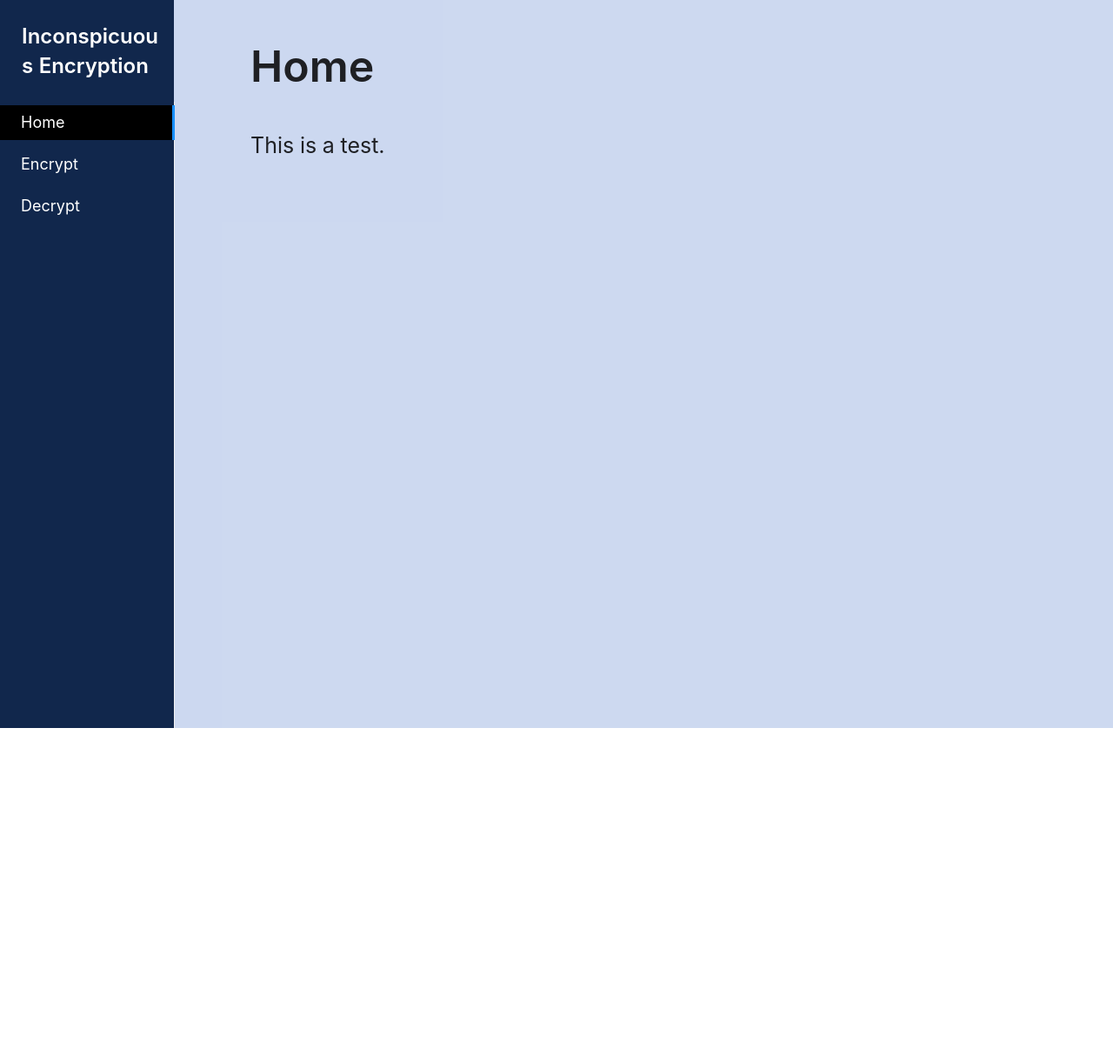
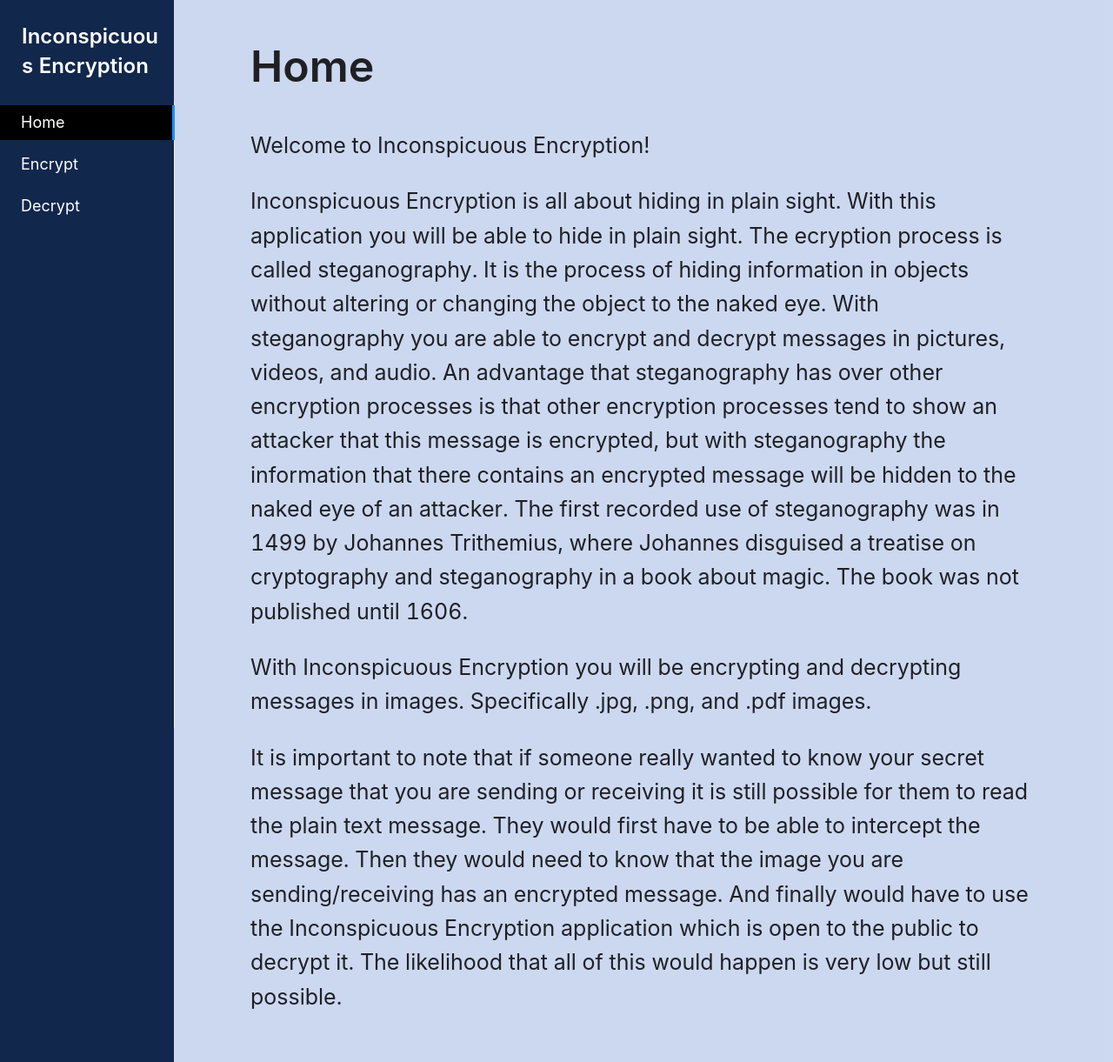
Before and after one commit to WyrickM/inconspicuous-encryption, a React (Create React App) app: page /home in a window 1280 px wide. Shown: the whole page at 87% size. Before the commit the page ends 837 px from the top, so only its background shows below. Built offline with nearby package versions, Linux system fonts and the light colour scheme.

Commit message:
added descriptions

```diff
--- a/src/App.tsx
+++ b/src/App.tsx
@@ -1,4 +1,4 @@
-import React, { FC } from 'react';
+import React from 'react';
 import {Link, Redirect, Route, Switch, useLocation } from "react-router-dom";
 import { Layout, Menu, Typography } from 'antd';
 import * as Navigation from './navigatoin';
@@ -9,7 +9,7 @@ import Decrypt from './Decode';
 
 
 
-const App = () => {
+const App:React.FC = () => {
   const location = useLocation();
   const title = "Inconspicuous Encryption";
 
--- a/src/Decode.tsx
+++ b/src/Decode.tsx
@@ -1,4 +1,4 @@
-import { Button, Card, Form, Input, message, PageHeader, Typography, Upload } from "antd";
+import { Button, Card, message, PageHeader, Typography, Upload } from "antd";
 import * as React from "react";
 import { InboxOutlined } from '@ant-design/icons';
 
@@ -18,7 +18,7 @@ const Decrypt:React.FC = () => {
             }
             if(status === 'done')
             {
-                message.success('${info.file.name} file upload failed.');
+                message.success(`${info.file.name} file upload failed.`);
             }
         },
         onDrop(e: any) {
@@ -42,7 +42,9 @@ const Decrypt:React.FC = () => {
                         paddingBottom:15
                     }}
                 >
-                    Descritpion
+                    This page is where you will decrypt a message that is inside a picture so you can inconspicuosly hide
+                    a secret message. The after uploading an image, if there is an encrypted message that was encrypted with
+                    the Inconspicuous Encryption encryption algorithm the message will appear below.
                 </div>
                 <Card>
                     <Dragger {...props}>
--- a/src/Encode.tsx
+++ b/src/Encode.tsx
@@ -19,7 +19,7 @@ const Encrypt:React.FC = () => {
             }
             if(status === 'done')
             {
-                message.success('${info.file.name} file upload failed.');
+                message.success(`${info.file.name} file upload failed.`);
             }
         },
         onDrop(e: any) {
@@ -43,7 +43,9 @@ const Encrypt:React.FC = () => {
                         paddingBottom:15
                     }}
                 >
-                    Description
+                    This page is where you will encrypt a message inside a picture so you can inconspicuosly hide
+                    a secret message. What seems to be an identical image of the one that was uploaded will be downloaded
+                    to your machine, but with your secret message. Then you can send your message securely no matter how you send messages.
                 </div>
                 <Card>
                     <Form>
--- a/src/Home.tsx
+++ b/src/Home.tsx
@@ -1,4 +1,4 @@
-import { Alert, Card, Col, Empty, PageHeader, Typography } from "antd";
+import { PageHeader, Typography } from "antd";
 import * as React from "react";
 import './App.css';
 
@@ -13,7 +13,30 @@ const Home:React.FC = () => {
             >
                 <div style={{fontSize:"25px"}}>
                     <p>
-                        This is a test.
+                        Welcome to Inconspicuous Encryption!
+                    </p>
+                    <p>
+                        Inconspicuous Encryption is all about hiding in plain sight. With this application
+                        you will be able to hide in plain sight. The ecryption process is called steganography.
+                        It is the process of hiding information in objects without altering or changing the object
+                        to the naked eye. With steganography you are able to encrypt and decrypt messages in pictures,
+                        videos, and audio. An advantage that steganography has over other encryption processes is that
+                        other encryption processes tend to show an attacker that this message is encrypted, but with steganography
+                        the information that there contains an encrypted message will be hidden to the naked eye of an attacker.
+                        The first recorded use of steganography was in 1499 by Johannes Trithemius, where Johannes
+                        disguised a treatise on cryptography and steganography in a book about magic. The book was not published until
+                        1606.
+                    </p>
+                    <p>
+                        With Inconspicuous Encryption you will be encrypting and decrypting messages in images. Specifically
+                        .jpg, .png, and .pdf images.
+                    </p>
+                    <p>
+                        It is important to note that if someone really wanted to know your secret message that you are sending
+                        or receiving it is still possible for them to read the plain text message. They would first have to be able
+                        to intercept the message. Then they would need to know that the image you are sending/receiving has an
+                        encrypted message. And finally would have to use the Inconspicuous Encryption application which is open to the
+                        public to decrypt it. The likelihood that all of this would happen is very low but still possible.
                     </p>
                 </div>
             </PageHeader>
```
